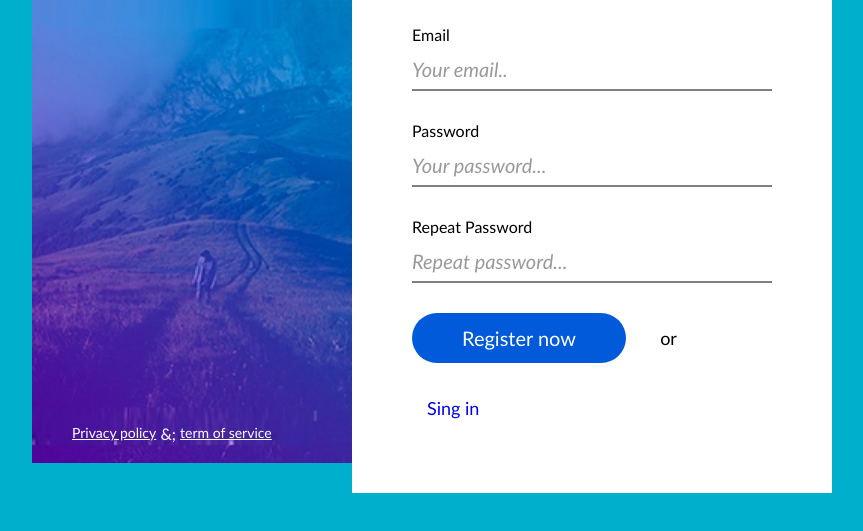
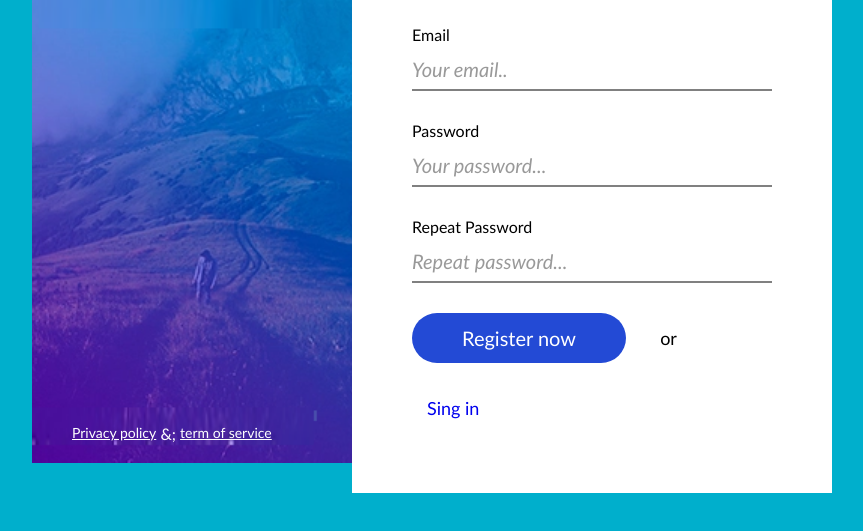
Before and after one commit to GiedreSavickiene/sing-up, a website: page index.html in a window 1280 px wide. Shown: the part 219-750 px from the top of the page, without its empty margins (208-1071 px from the left). Drawn offline with Linux system fonts and the light colour scheme.

Commit message:
buttom bacground 1

```diff
--- a/css/button.css
+++ b/css/button.css
@@ -4,8 +4,9 @@
     padding: 15px;
     padding-left: 50px;
     padding-right: 50px;
-    background-color: #015ad9;
-    margin-bottom: 20px;
+    background-color: rgb(35, 74, 213);
+    background: linear-gradient(90deg, 6, 97, 221, 1);
+
     color: white;
     font-size: 20px;
     line-height: 20px;
```
